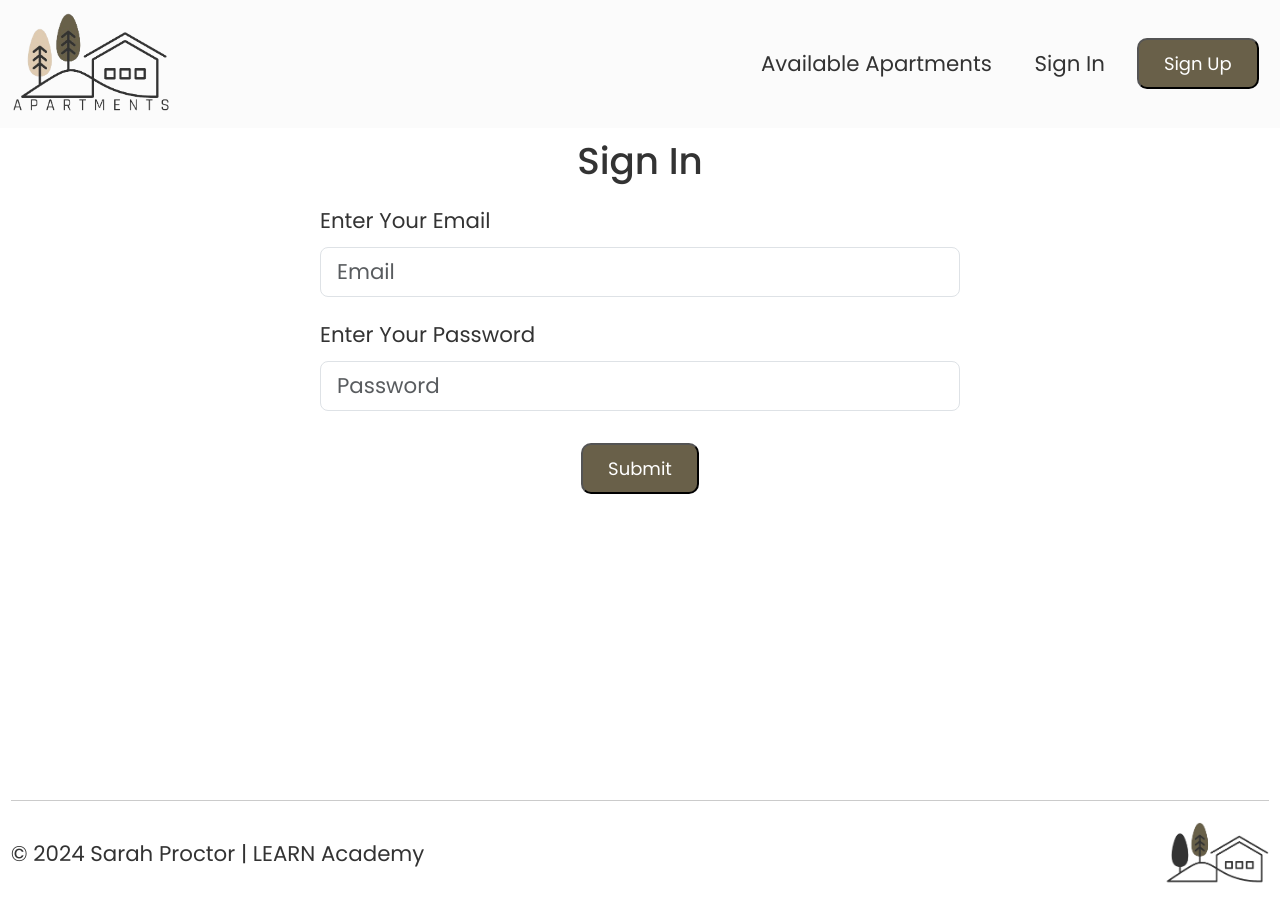
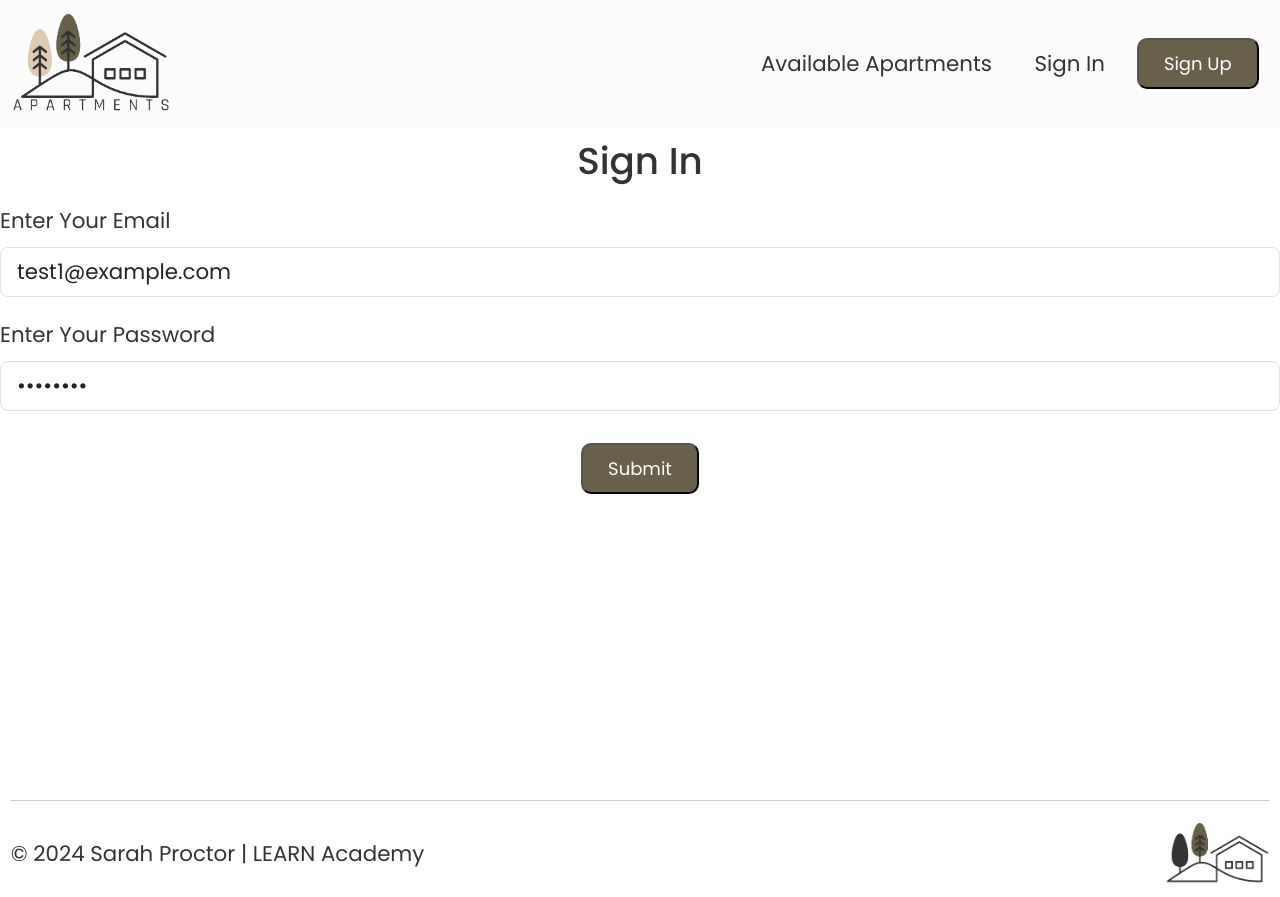
Before and after one commit to learn-academy-2024-alpha/apartment-app-frontend-super-awesome-sarah-team, a React (Create React App) app: page /signin in a window 1280 px wide. Built offline with nearby package versions, Linux system fonts and the light colour scheme.

Commit message:
:technologist: adds default values for developer experience

```diff
--- a/src/pages/SignIn.js
+++ b/src/pages/SignIn.js
@@ -4,11 +4,15 @@ import { useNavigate } from "react-router-dom"
 
 const SignIn = ({ signIn }) => {
   const navigate = useNavigate()
+  const preloadedValues = {
+    email: "test1@example.com",
+    password: "password"
+  }
   const {
     register,
     handleSubmit,
     formState: { errors }
-  } = useForm()
+  } = useForm({ defaultValues: preloadedValues })
 
   const onSubmit = (formData) => {
     signIn({ user: formData })
@@ -18,7 +22,7 @@ const SignIn = ({ signIn }) => {
   return (
     <div className="page-body page-height">
       <h3 className="title-header center-content">Sign In</h3>
-      <Form onSubmit={handleSubmit(onSubmit)} className="sign-in-form">
+      <Form onSubmit={handleSubmit(onSubmit)} className="auth-form">
         <FormGroup>
           <Label for="email">Enter Your Email</Label>
           <input
```
